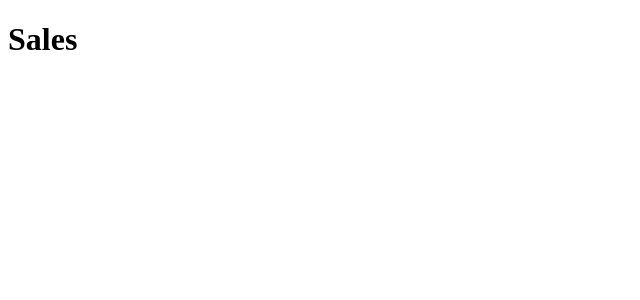
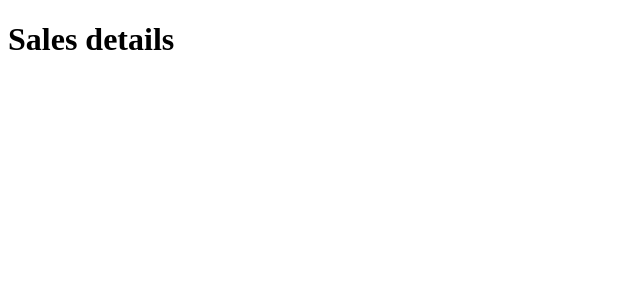
Before and after one commit to test20-intern/salesapp, a React (Create React App) app: page / in a window 1280 px wide. Shown: the top 300 px of the page, without its empty margins (0-640 px from the left). Built offline with nearby package versions, Linux system fonts and the light colour scheme.

Commit message:
sales details

```diff
--- a/src/App.js
+++ b/src/App.js
@@ -2,7 +2,7 @@
 function App() {
   return (
     <div>
-    <h1>Sales</h1>
+    <h1>Sales details</h1>
     </div>
   );
 }
```
